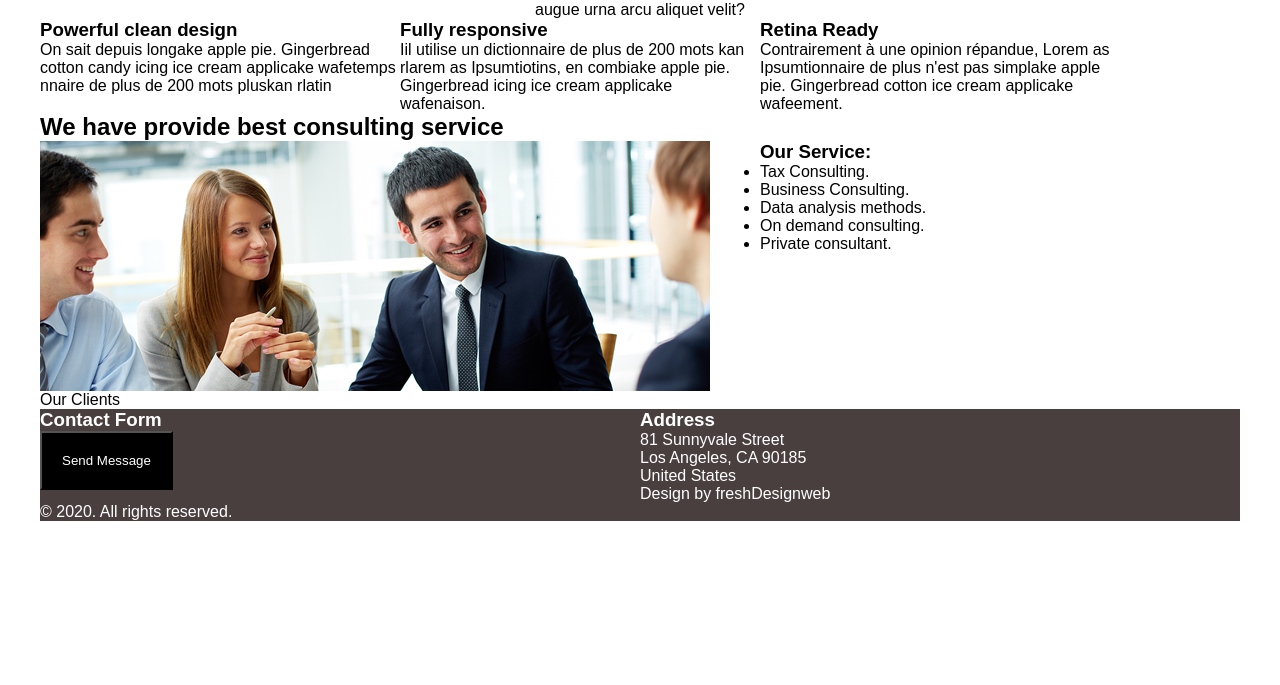
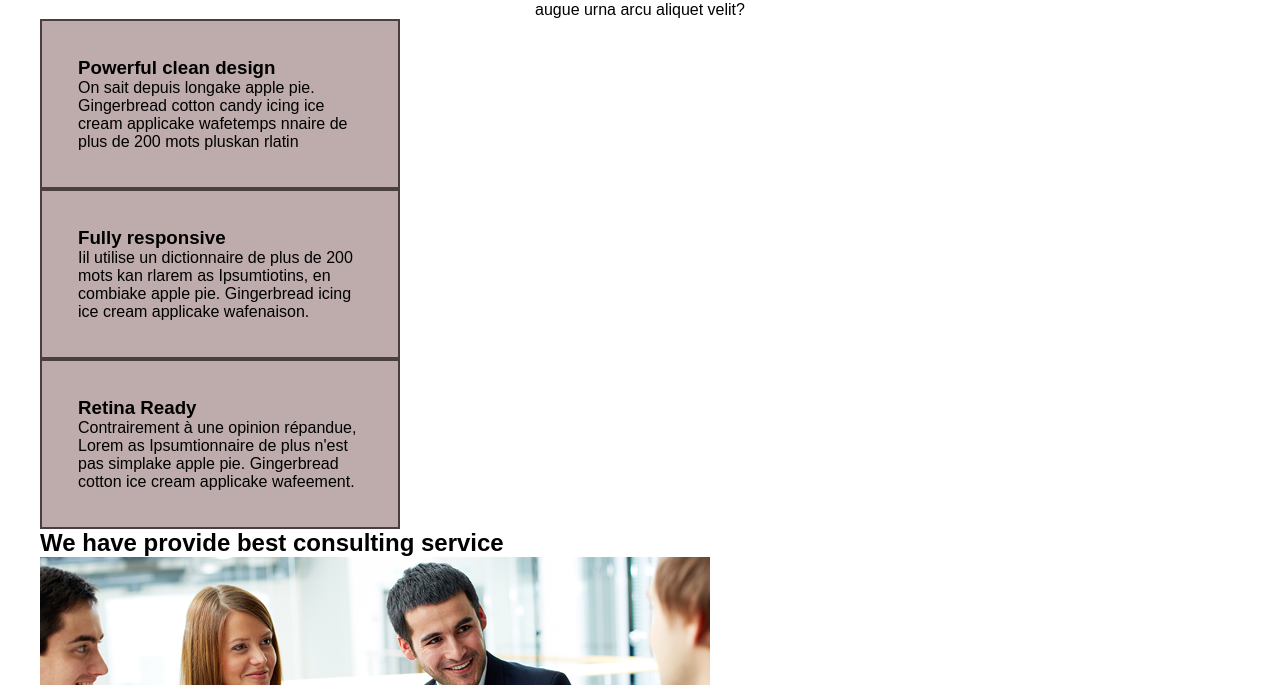
Before and after one commit to Aleksei-Kireev/template-website-1, a plain HTML site: page index.html in a window 1280 px wide. Shown: the part 535-1220 px from the top of the page. Before the commit the page ends 1056 px from the top, so only its background shows below. Drawn offline with Linux system fonts and the light colour scheme.

Commit message:
Применить сбрасывающие стили селекторы (начать оформление сначала)

```diff
--- a/styles.css
+++ b/styles.css
@@ -46,44 +46,28 @@ nav a:hover {
     font-size: 2em;
 }
 
-.articles article {
+.articles  {
     width: 30%;
-    float: left;
 }
 
-
-.articles {
-    clear: both;
-    float: left;
-    display: block;
-    position: relative;
+article {
+    padding: 10%;
+    background: #beabab;
+    border: #4a3f3f solid 2px;
 }
 
 .cons_serv img {
-    float: left;
     padding-right: 50px;
-}
-
-.our_clients {
-    clear: both;
-    float: left;
-    display: block;
-    position: relative;
 }
 
 footer {
     background-color: #4a3f3f;
     color: #fff;
-    clear: both;
-    float: left;
-    display: block;
-    position: relative;
     width: 100%;
 }
 
 footer .form_contact {
     width: 50%;
-    float: left;
 }
 
 .form_contact input {
@@ -94,5 +78,4 @@ footer .form_contact {
 
 footer .form_address {
     width: 50%;
-    float: left;
 }
```
